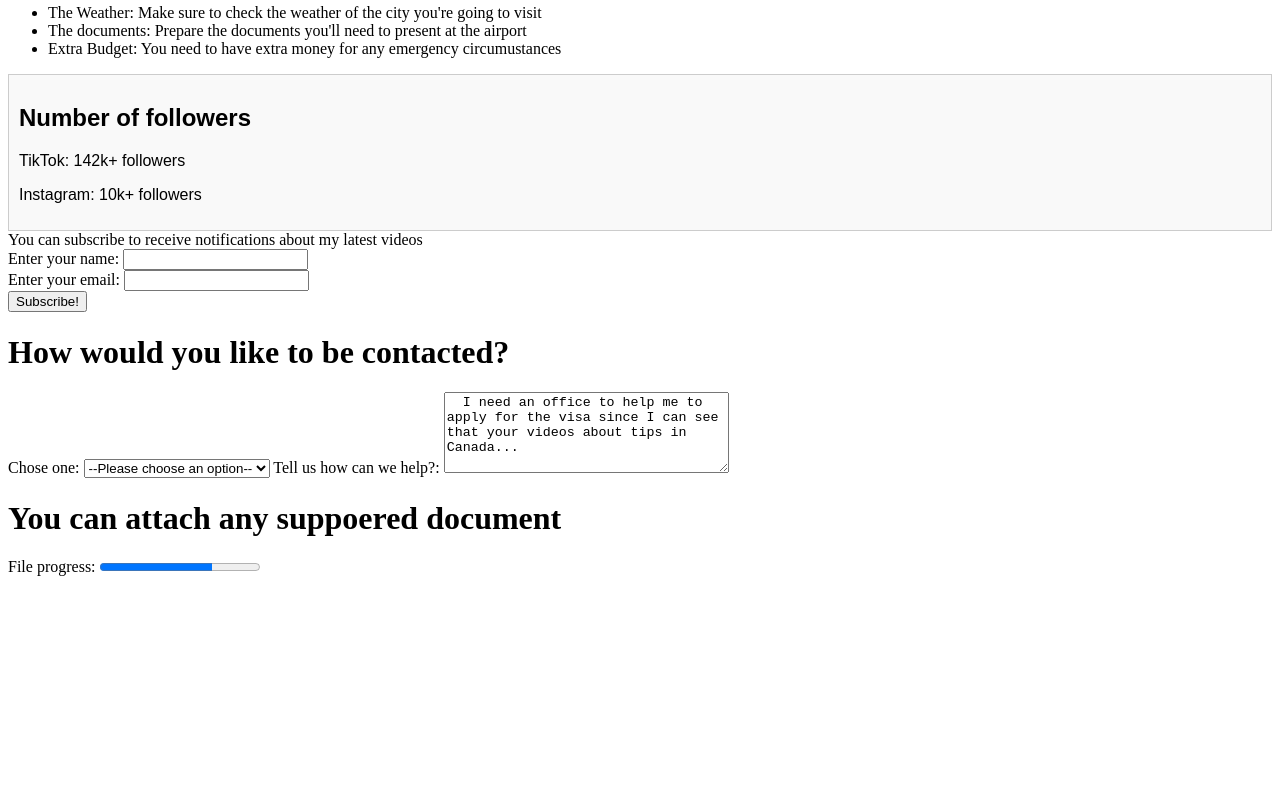
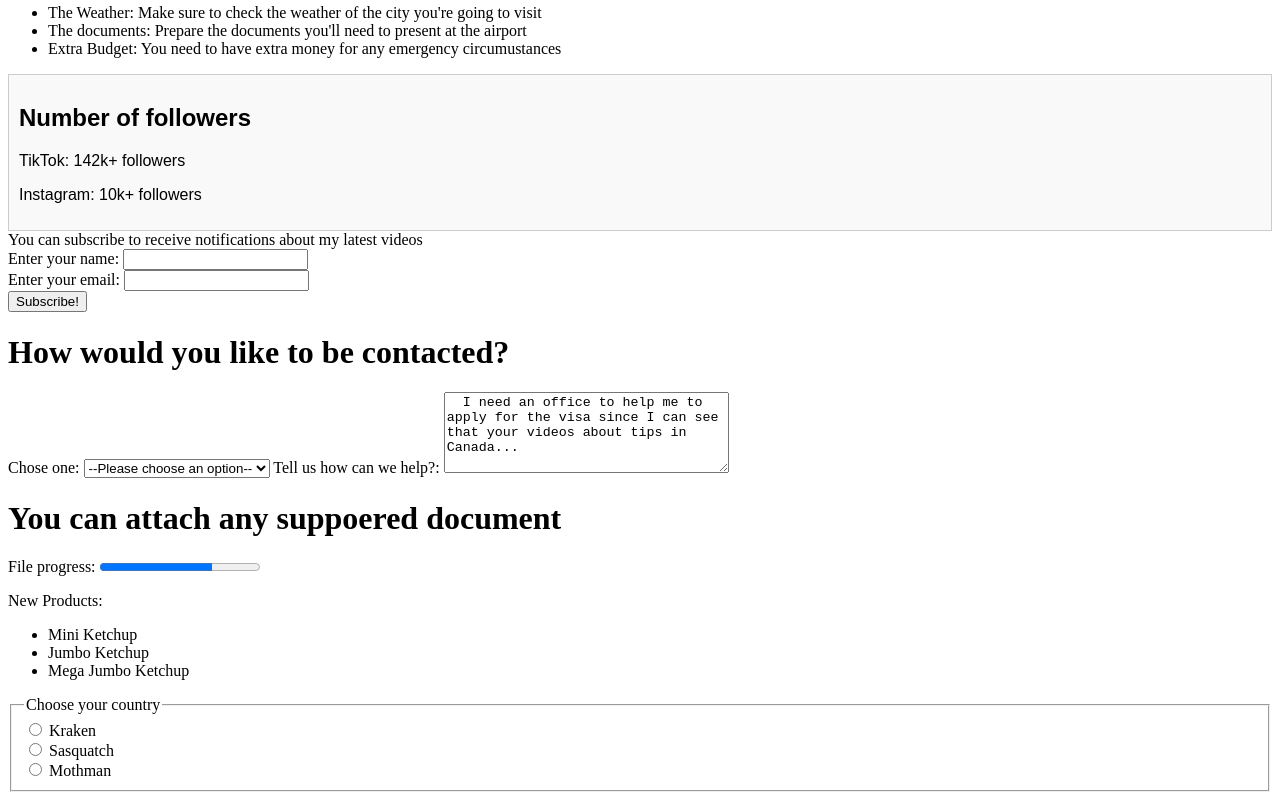
Before and after one commit to Islam-alnaqeeb/Profile, a plain HTML site: page index.html in a window 1280 px wide. Shown: the part 1679-2479 px from the top of the page. Before the commit the page ends 2263 px from the top, so only its background shows below. Drawn offline with Linux system fonts and the light colour scheme; a script that the page names is missing.

Commit message:
I made the 5th change

```diff
--- a/index.html
+++ b/index.html
@@ -158,3 +158,21 @@ table, th, td {
 <label for="file">File progress:</label>
 
 <progress id="file" max="100" value="70">70%</progress>
+<p>New Products:</p>
+<ul>
+  <li><data value="398">Mini Ketchup</data></li>
+  <li><data value="399">Jumbo Ketchup</data></li>
+  <li><data value="400">Mega Jumbo Ketchup</data></li>
+</ul>
+<fieldset>
+  <legend>Choose your country</legend>
+
+  <input type="radio" id="kraken" name="monster" value="K" />
+  <label for="jordan">Kraken</label><br />
+
+  <input type="radio" id="sasquatch" name="monster" value="S" />
+  <label for="Palestine">Sasquatch</label><br />
+
+  <input type="radio" id="mothman" name="monster" value="M" />
+  <label for="Egypt">Mothman</label>
+</fieldset>
```
Also changed, not shown: 4th change.png (added).
